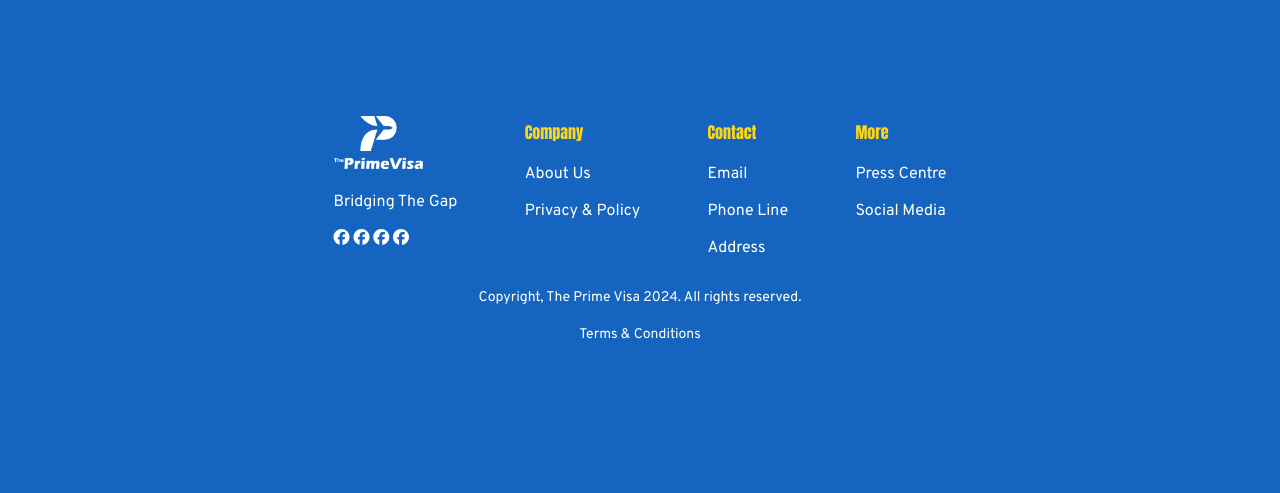
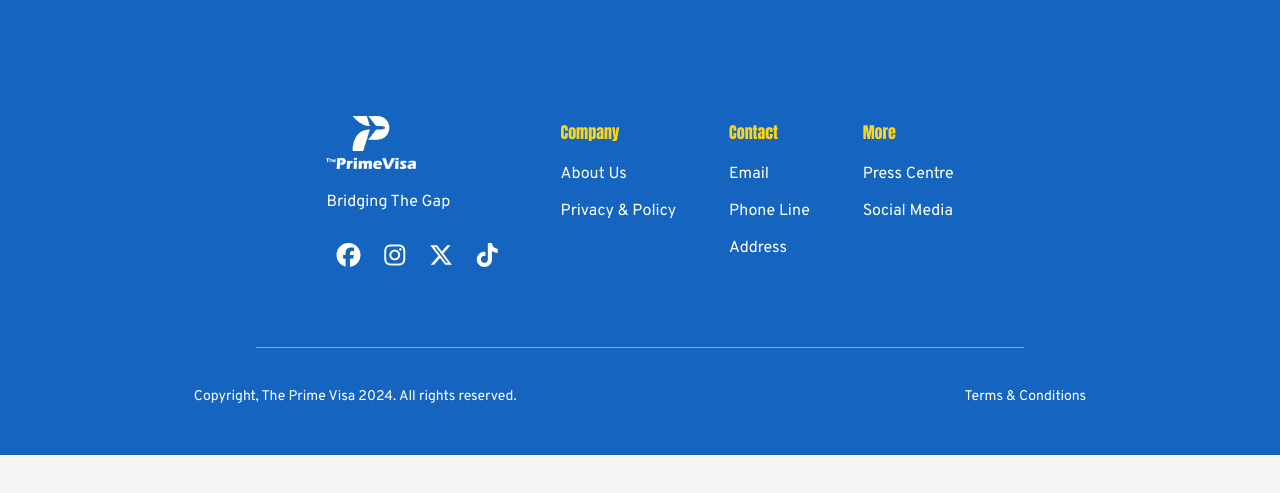
Before and after one commit to ericskie/Prime-Visa, a plain HTML site: page index.html in a window 1280 px wide. Shown: the part 5967-6460 px from the top of the page. After the commit the page ends 6422 px from the top, so only its background shows below. Drawn offline with Linux system fonts and the light colour scheme.

Commit message:
no media yet

```diff
--- a/index.html
+++ b/index.html
@@ -235,9 +235,9 @@
                     <p>Bridging The Gap</p>
                     <div class="socialIcons">
                         <i class="fa-brands fa-facebook"></i>
-                        <i class="fa-brands fa-facebook"></i>
-                        <i class="fa-brands fa-facebook"></i>
-                        <i class="fa-brands fa-facebook"></i>
+                        <i class="fa-brands fa-instagram"></i>
+                        <i class="fa-brands fa-x-twitter"></i>
+                        <i class="fa-brands fa-tiktok"></i>
                     </div>
                 </div>
                 <div class="links">
@@ -257,9 +257,12 @@
                     <p>Social Media</p>
                 </div>
             </div>
-            <div>
-                <p class="copyright">Copyright, The Prime Visa 2024. All rights reserved.</p>
-                <p class="terms">Terms & Conditions</p>
+            <div class="footerDown">
+                <hr />
+                <div class="terms">
+                    <p class="copy">Copyright, The Prime Visa 2024. All rights reserved.</p>
+                    <p class="term">Terms & Conditions</p>
+                </div>
             </div>
         </footer>
     </section>
--- a/style.css
+++ b/style.css
@@ -168,6 +168,11 @@ button {
     color: #333333;
     padding: 15px 30px;
     margin: 40px 0 70px 0;
+}
+
+.ctaButton:hover {
+    background-color: #e6b800;
+    transform: scale(1.05);
 }
 
 /* ========================= */
@@ -425,6 +430,10 @@ button {
     cursor: pointer;
 }
 
+.inputContainer button:hover {
+    background-color: #d1380a;
+}
+
 footer {
     background-color: #1565c0;
     color: white;
@@ -437,7 +446,7 @@ footer {
     justify-content: space-around;
     flex-wrap: wrap;
     padding: 0px 300px;
-    margin: 150px 0 0 0;
+    margin: 150px 0 0px 0;
     line-height: 2;
 }
 
@@ -456,13 +465,38 @@ footer {
     margin: 5px 0;
 }
 
-.socialIcons span {
+.links p:hover {
+    text-decoration: underline;
+    cursor: pointer;
+}
+.socialIcons i {
     font-size: 24px;
-    margin: 0 5px;
+    margin: 20px 10px;
 }
 
-.copyright, .terms {
-    margin-top: 20px;
+.socialIcons i:hover{
+    cursor: pointer;
+}
+
+hr {
+    border: none;
+    height: 1px;
+    width: 60%;
+    background-color: #90a4ae;
+    margin: 0 auto 0 auto;
+    transform: translateY(60px);
+}
+
+.footerDown .terms {
+    display: flex;
     font-size: 14px;
+    gap: 35%;
     text-align: center;
+    justify-content: center;
+    transform: translateY(100px);
 }
+
+.term:hover {
+    text-decoration: underline;
+    cursor: pointer;
+}
```
